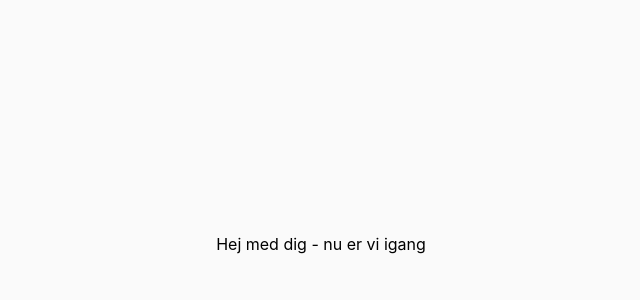
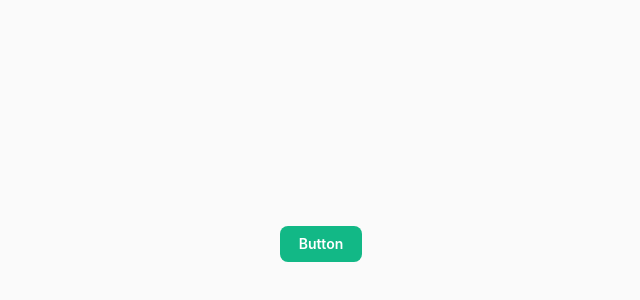
Before and after one commit to SigneHau/Booking-system, a Next.js app: page / in a window 1280 px wide. Shown: the part 156-456 px from the top of the page, without its empty margins (319-959 px from the left). Built offline with nearby package versions, Linux system fonts and the light colour scheme.

Commit message:
primarybutton conponents

```diff
--- /dev/null
+++ b/app/components/PrimaryButton.tsx
@@ -0,0 +1,12 @@
+import React from 'react'
+import { Button } from '@mantine/core'
+
+const PrimaryButton = () => {
+  return (
+
+    <Button variant="filled" color="teal" radius="md">Button</Button>
+
+  )
+}
+
+export default PrimaryButton
--- /dev/null
+++ b/app/login/page.tsx
@@ -0,0 +1,11 @@
+import React from 'react'
+
+const LogIn = () => {
+  return (
+    <div>
+
+    </div>
+  )
+}
+
+export default LogIn
--- a/app/page.tsx
+++ b/app/page.tsx
@@ -1,8 +1,11 @@
+import PrimaryButton from "./components/PrimaryButton";
 
 
 export default function Home() {
   return (
     <div className="flex min-h-screen items-center justify-center bg-zinc-50 font-sans dark:bg-black">
-      Hej med dig - nu er vi igang </div>
+      <PrimaryButton />
+      </div>
+
   );
 }
--- /dev/null
+++ b/app/signup/page.tsx
@@ -0,0 +1,11 @@
+import React from 'react'
+
+const SignUp = () => {
+  return (
+    <div>
+
+    </div>
+  )
+}
+
+export default SignUp
--- /dev/null
+++ b/data/supabaseClient.ts
@@ -0,0 +1,7 @@
+// data/supabaseClient.ts
+import { createClient } from "@supabase/supabase-js";
+
+const supabaseUrl = process.env.NEXT_PUBLIC_SUPABASE_URL!;
+const supabaseAnonKey = process.env.NEXT_PUBLIC_SUPABASE_ANON_KEY!;
+
+export const supabase = createClient(supabaseUrl, supabaseAnonKey);
```
